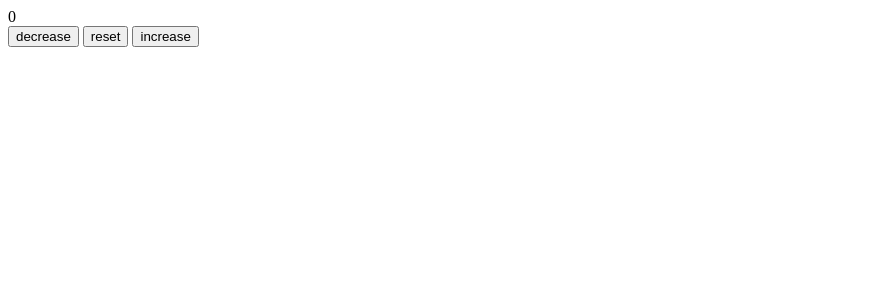
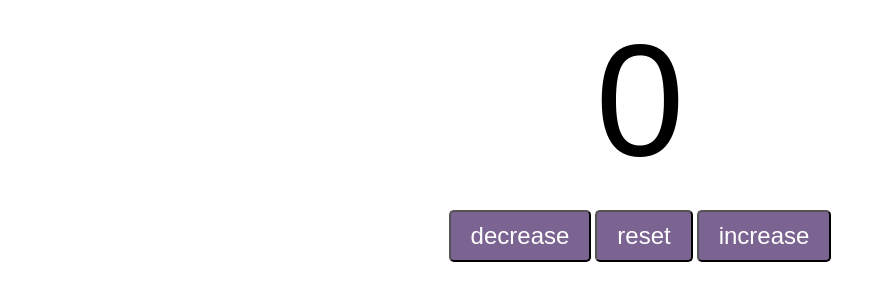
Before and after one commit to suzybabe/Counter-Program, a plain HTML site: page index.html in a window 1280 px wide. Shown: the whole page, without its empty margins (0-886 px from the left). Drawn offline with Linux system fonts and the light colour scheme.

Commit message:
Add button classes for styling and implement counter functionality

```diff
--- a/index.html
+++ b/index.html
@@ -11,9 +11,9 @@
     <label id="countlabel">0</label><br>
 
    <div id="btnContainer">
-    <button id="decBtn">decrease</button>
-    <button id="resBtn">reset</button>
-    <button id="incBtn">increase</button>
+    <button id="decBtn" class="buttons">decrease</button>
+    <button id="resBtn" class="buttons">reset</button>
+    <button id="incBtn" class="buttons">increase</button>
     </div>
     <scrpt src="index.js"></scrpt>
 </body>
--- a/style.css
+++ b/style.css
@@ -0,0 +1,23 @@
+#countlabel{
+display: block;
+text-align: center;
+font-size: 10em;
+font-family: Arial, Helvetica, sans-serif;
+}
+
+#btnContainer{
+    text-align: center;
+
+}
+.buttons{
+    padding: 10px 20px;
+    font-size: 1.5em;
+    color: #ffffff;
+    background-color: rgb(123, 99, 146);
+    border-radius: 5px;
+    cursor: pointer;
+    transition: backgoround-color 0.25s;
+}
+.buttons :hover{
+    background-color: rgb(54, 14, 91); ;
+}
```
Also changed, not shown: index.js (+23 -0 lines).
